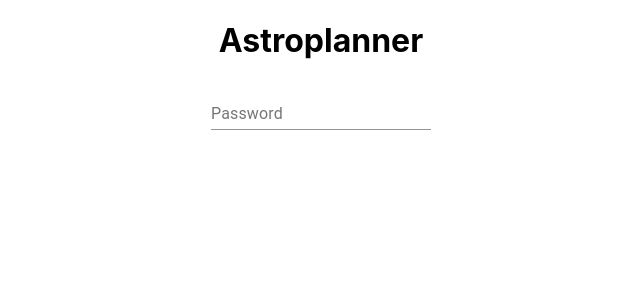
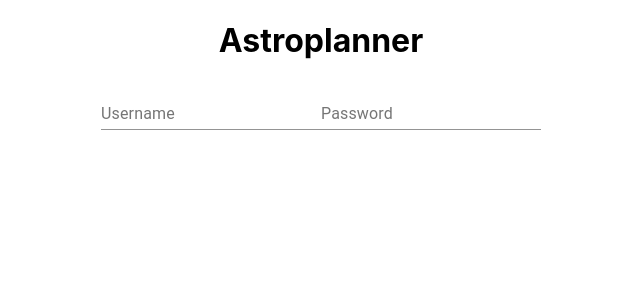
Before and after one commit to joncwong/astroplanner, a React (Create React App) app in the folder astroplanner-ui/: page / in a window 1280 px wide. Shown: the top 300 px of the page, without its empty margins (319-959 px from the left). Built offline with nearby package versions, Linux system fonts and the light colour scheme.

Commit message:
Protect resources with basic auth

```diff
--- a/astroplanner-ui/package.json
+++ b/astroplanner-ui/package.json
@@ -4,6 +4,7 @@
   "private": true,
   "dependencies": {
     "@material-ui/core": "^4.4.3",
+    "base-64": "^0.1.0",
     "react": "^16.9.0",
     "react-dom": "^16.9.0",
     "react-scripts": "3.1.1"
--- a/astroplanner-ui/src/components/auth-page/auth.js
+++ b/astroplanner-ui/src/components/auth-page/auth.js
@@ -1,15 +1,65 @@
 import React, { Component } from 'react';
 import TextField from '@material-ui/core/TextField';
+import { encode } from 'base-64';
+
+const authUrl = 'http://localhost:5000/auth'
 
 class AuthPage extends Component {
     render() {
         return (
-            <TextField
-                label="Password"
-                type="password"
+            <div>
+                <TextField
+                    label="Username"
+                    onChange={this.usernameChange}
+                />
+                <TextField
+                    label="Password"
+                    type="password"
+                    onChange={this.passwordChange}
+                    onKeyDown={this.handleKeyDown}
             />
+            </div>
         )
+    }
+
+    usernameChange = (user) => {
+        this.setState({
+            "username": user.target.value
+        })
+    }
+
+    passwordChange = (password) => {
+        this.setState({
+            "password": password.target.value
+        })
+    }
+
+    handleKeyDown = (e) => {
+        if (e.key === 'Enter') {
+            let successfulLogin = null
+            let username = this.state.username
+            let password = this.state.password
+            console.log(username)
+            console.log(password)
+            successfulLogin = login(username, password)
+        }
     }
 }
 
+async function login(username, password) {
+    let response = await fetch(authUrl, {
+        method: "POST",
+        headers: new Headers({
+            "Authorization": "Basic " + encode(username + ":" + password),
+            "Content-Type": "application/json"
+        }),
+        body: JSON.stringify({
+            "Authorization": "Test"
+        })
+    });
+    let authorized = await response.json()
+    console.log(authorized)
+    return authorized
+}
+
 export default AuthPage;
```
Also changed, not shown: 1 other file (tests, documents, lock files or other folders).
